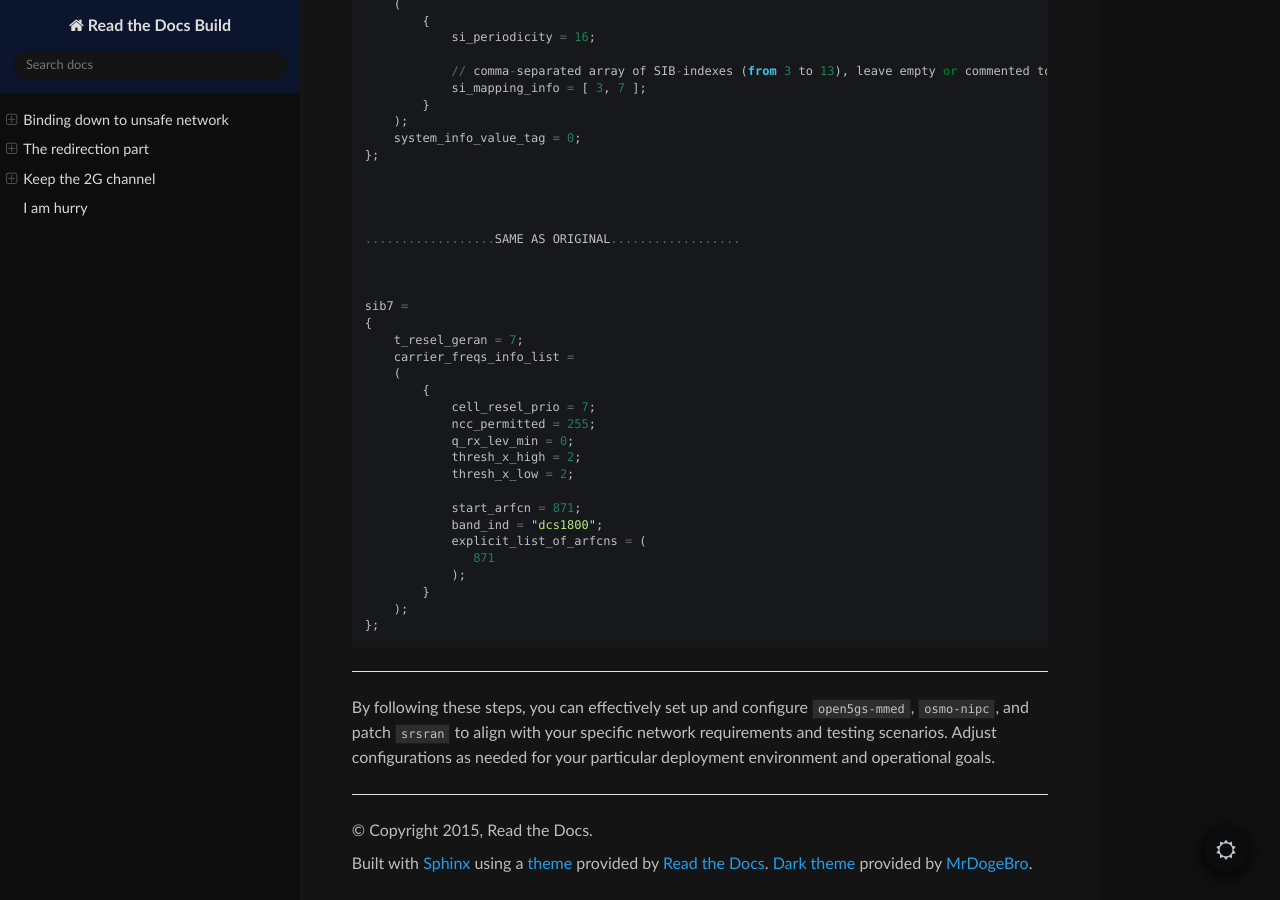
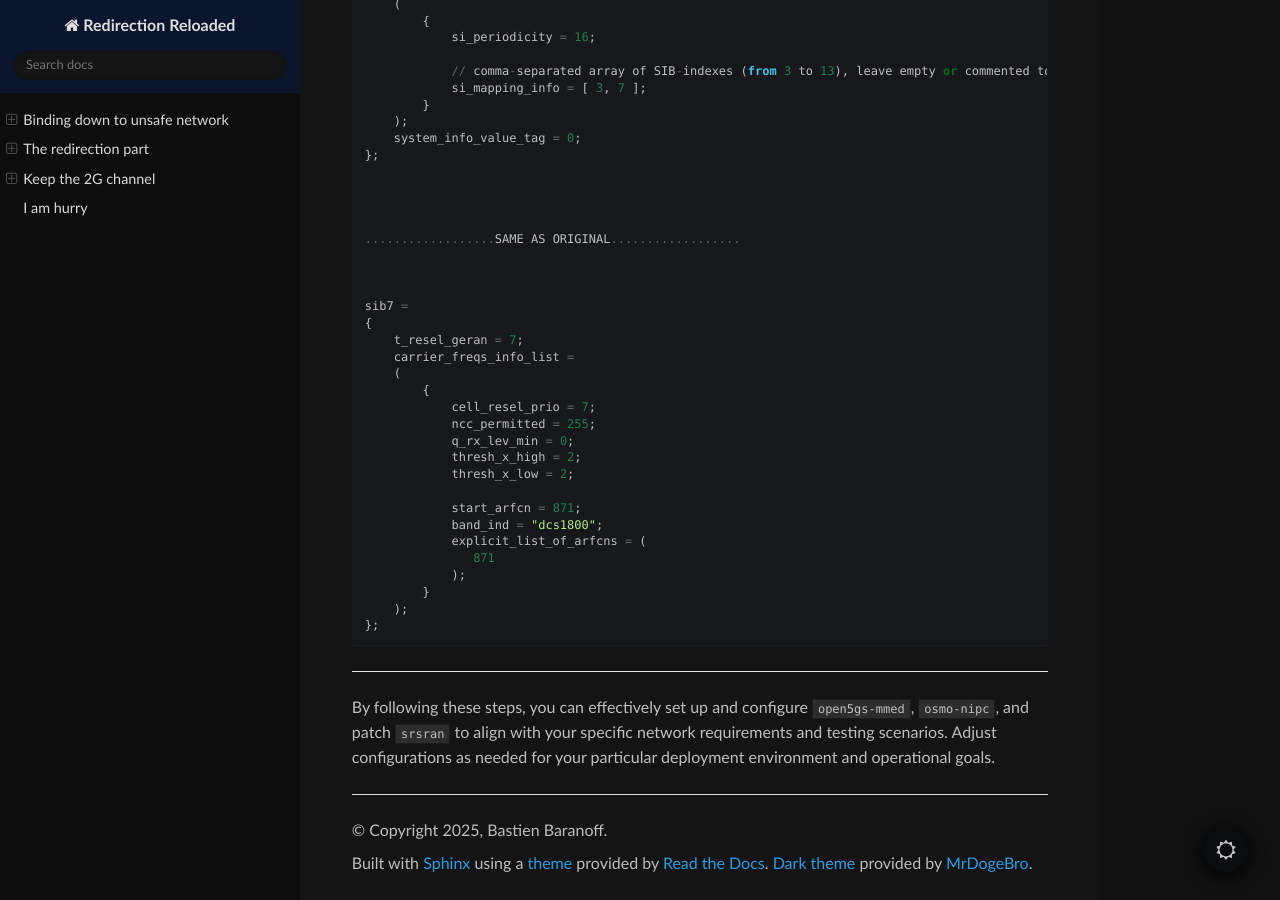
Before and after one commit to bbaranoff/binding-down-to-gsm, a Sphinx documentation site: the page built from docs/index.rst, in a window 1280 px wide and 900 px high, scrolled down 10801 px. Built offline with Sphinx 7.4.7 and the Read the Docs theme 3.1.0, drawn with Linux system fonts in a browser that asks for light colours.

Commit message:
Update conf.py

```diff
--- a/docs/conf.py
+++ b/docs/conf.py
@@ -45,9 +45,9 @@ source_suffix = ['.rst']
 master_doc = 'index'
 
 # General information about the project.
-project = u'Read the Docs Build'
-copyright = u'2015, Read the Docs'
-author = u'Read the Docs'
+project = u'Redirection Reloaded'
+copyright = u'2025, Bastien Baranoff'
+author = u'Bastien Baranoff'
 
 # The version info for the project you're documenting, acts as replacement for
 # |version| and |release|, also used in various other places throughout the
```
